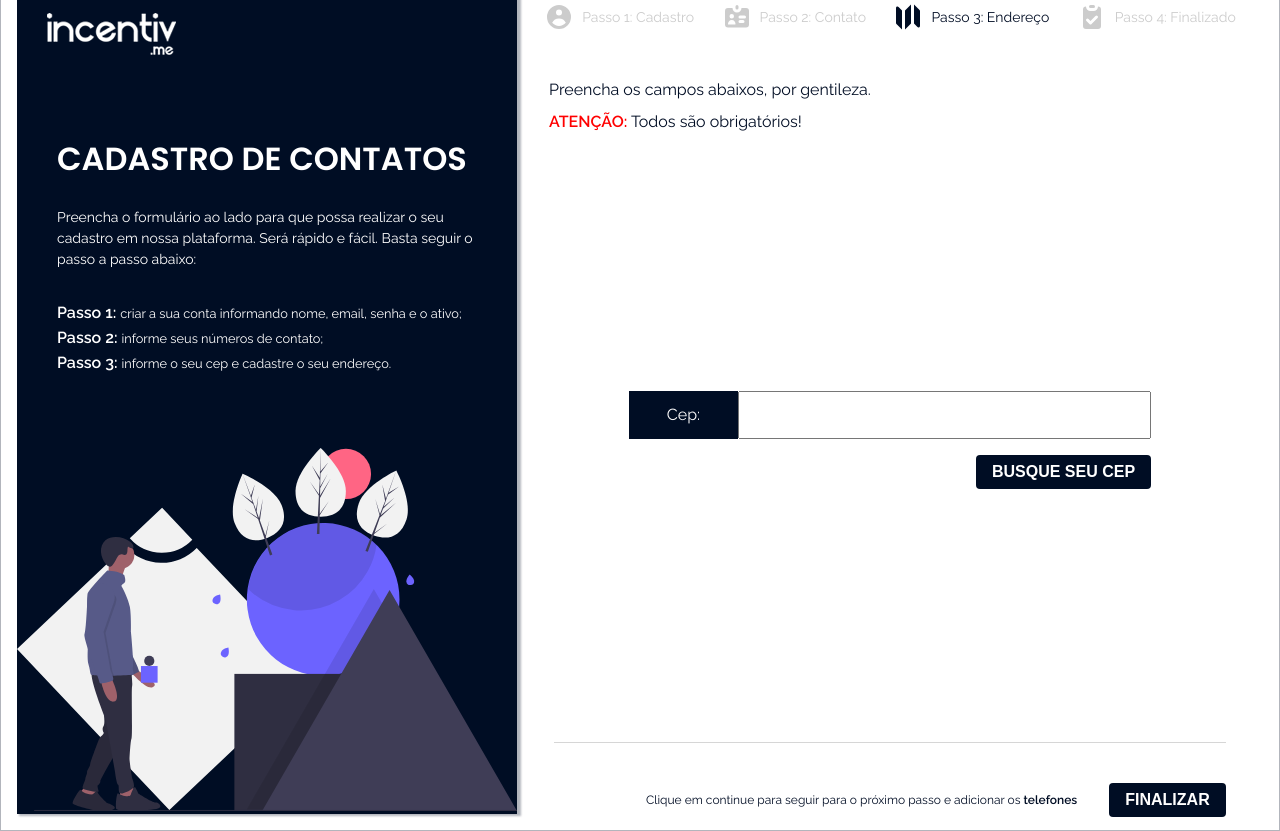
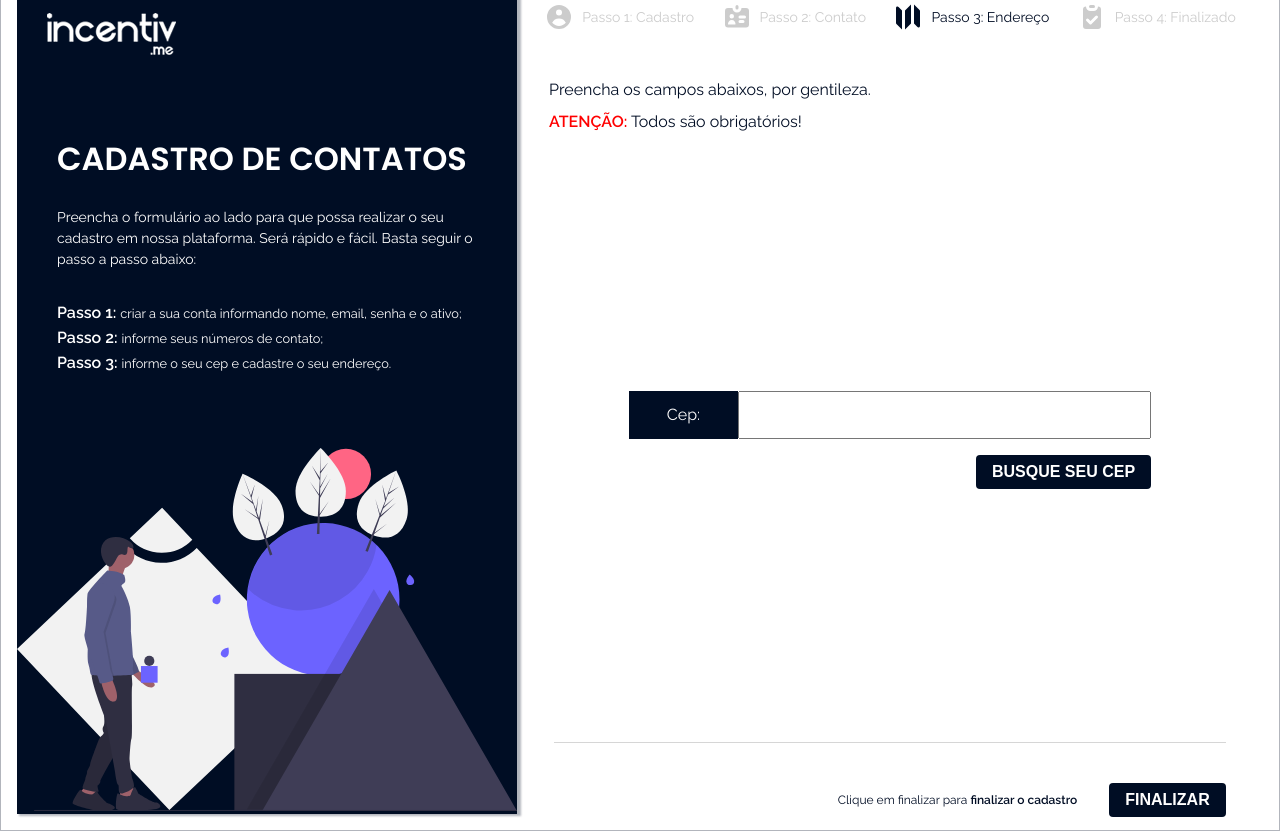
Before and after one commit to wallmartins/teste-tecnico-incentivme, a React (Create React App) app: page /Address in a window 1280 px wide. Built offline with nearby package versions, Linux system fonts and the light colour scheme.

Commit message:
feat(fix): fix footer text to be more cohesive

```diff
--- a/src/Components/PagesComponents/Footer.jsx
+++ b/src/Components/PagesComponents/Footer.jsx
@@ -2,14 +2,13 @@ import { Link } from 'react-router-dom';
 import styles from '../../Css/Modules/Footer.module.css';
 import Button from './FormComponents/Button';
 
-const Footer = ({ path, button }) => (
+const Footer = ({ path, button, nextPage }) => (
   <footer className={styles.footerContainer}>
     <div className={styles.footerContent}>
       <hr className={styles.footerLine} />
       <div className={styles.footerInfo}>
         <span className={styles.footerText}>
-          Clique em continue para seguir para o próximo passo e adicionar os{' '}
-          <span className={styles.footerTextBold}>telefones</span>
+          Clique em {button} para <span className={styles.footerTextBold}>{nextPage}</span>
         </span>
         <Link to={path}>
           <Button name="button" value={button} />
--- a/src/Routes/Routes.jsx
+++ b/src/Routes/Routes.jsx
@@ -12,22 +12,22 @@ const Routes = () => (
       <Route exact path="/">
         <Navbar location="Register" />
         <Register />
-        <Footer path="/Contact" button="continuar" />
+        <Footer path="/Contact" nextPage="adicionar seu contato" button="continuar" />
       </Route>
       <Route exact path="/Contact">
         <Navbar location="Contact" />
         <Contact />
-        <Footer path="/Address" button="continuar" />
+        <Footer path="/Address" nextPage="adicionar seu endereço" button="continuar" />
       </Route>
       <Route exact path="/Address">
         <Navbar location="Address" />
         <Address />
-        <Footer path="/Finished" button="finalizar" />
+        <Footer path="/Finished" nextPage="finalizar o cadastro" button="finalizar" />
       </Route>
       <Route exact path="/Finished">
         <Navbar location="Finished" />
         <Finished />
-        <Footer path="/" button="novo cadastro" />
+        <Footer path="/" nextPage="voltar para home" button="novo cadastro" />
       </Route>
     </Switch>
   </BrowserRouter>
```
